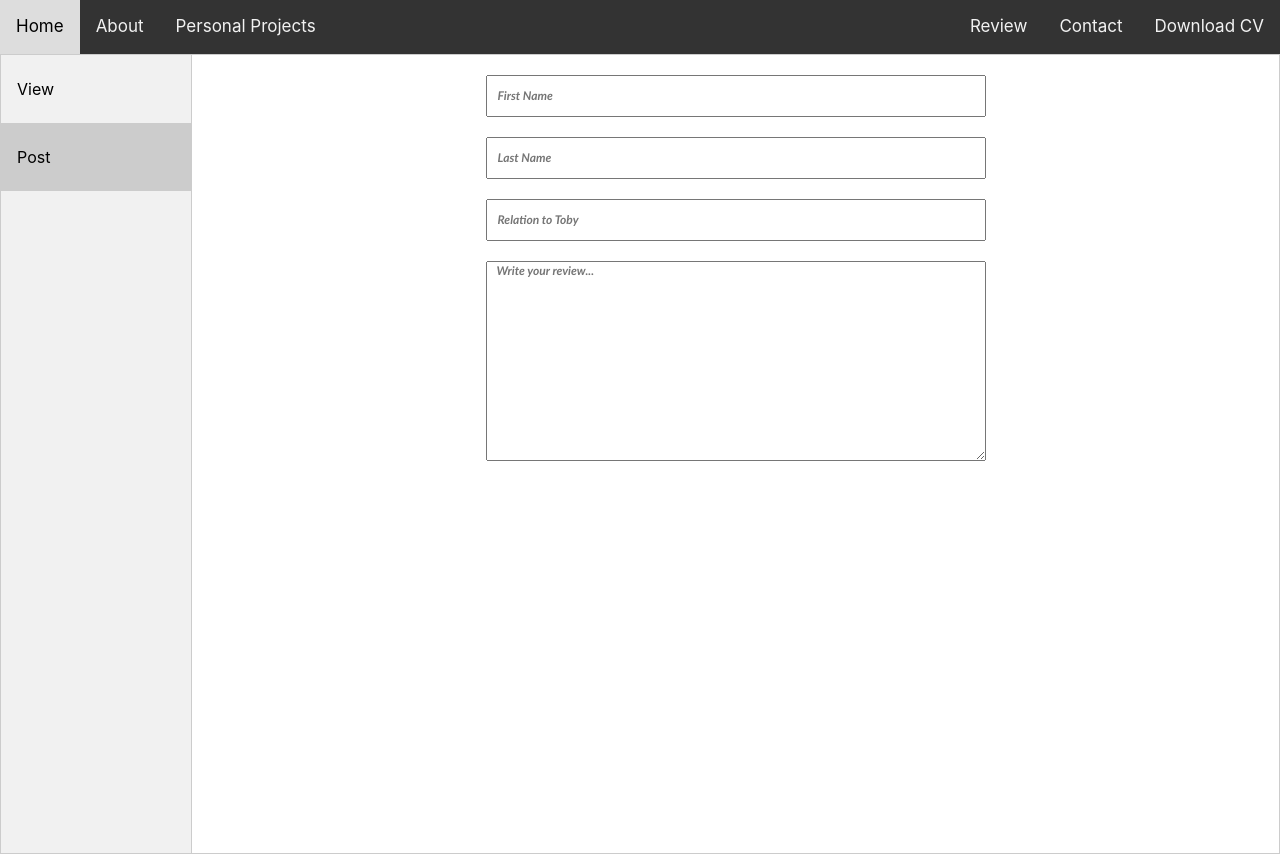
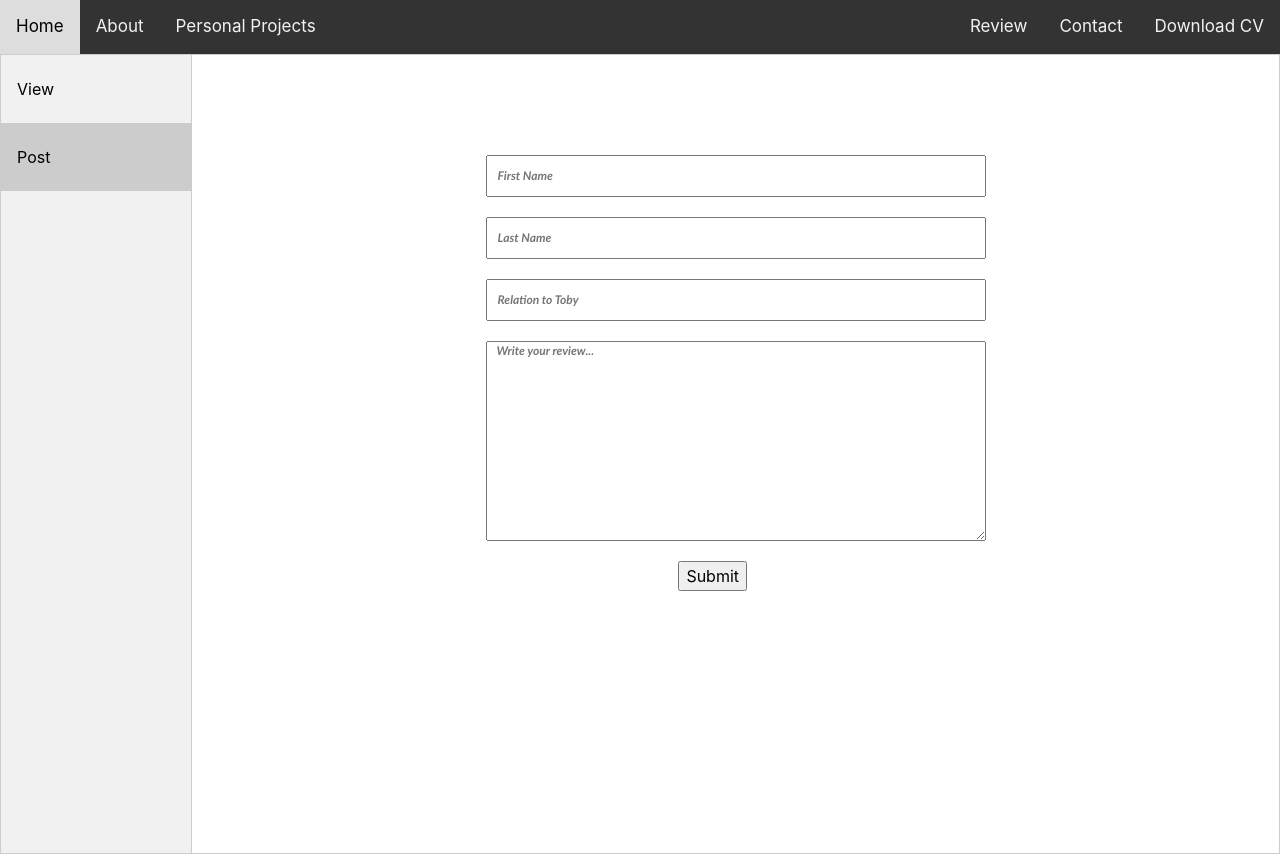
Before and after one commit to TobyPickard/portfolio, a Flask app: page /review in a window 1280 px wide, after a click on "Post". Run offline with Flask 2, Linux system fonts and the light colour scheme; some libraries are stand-ins or nearby versions.

Commit message:
adding functionality to the review page

```diff
--- a/app.py
+++ b/app.py
@@ -40,3 +40,20 @@ def review():
 @app.route('/')
 def home():
     return render_template('home.html')
+
+@app.route('/review', methods=['POST'])
+def action():
+    form_data = {}
+    form_data['first_name'] = request.form['first_name']
+    form_data['last_name'] = request.form['last_name']
+    form_data['relation'] = request.form['relation']
+    form_data['review'] = request.form['review']
+
+    for i in form_data:
+        if not form_data[i]:
+            print(f'{i} was left empty')
+            print("invalid review")
+            print("please try again")
+            break
+
+    return render_template('review.html')
--- a/static/css/buttons.css
+++ b/static/css/buttons.css
@@ -4,6 +4,13 @@
     font-style: italic;
     font-variant: normal;
     font-weight: bold;
-    margin: auto;
+    width: 500px;
+    margin-top: 20px;
+}
 
+.center {
+    margin: 0;
+    position: absolute;
+    left: 53%;
+    margin-top: 20px;
 }
--- a/static/css/textboxes.css
+++ b/static/css/textboxes.css
@@ -15,3 +15,7 @@
     height: 200px;
     padding-top: 0%;
 }
+
+#FirstName {
+    margin-top: 100px;
+}
--- a/templates/base.html
+++ b/templates/base.html
@@ -23,7 +23,7 @@
     </div>
     {% block content %} {% endblock %}
     <!-- Optional JavaScript -->
-    <script src="/static/js/test.js"></script>
+    <script src="/static/js/tabs.js"></script>
     <!-- jQuery first, then Popper.js, then Bootstrap JS -->
     <script src="https://code.jquery.com/jquery-3.3.1.slim.min.js" integrity="sha384-q8i/X+965DzO0rT7abK41JStQIAqVgRVzpbzo5smXKp4YfRvH+8abtTE1Pi6jizo" crossorigin="anonymous"></script>
     <script src="https://cdnjs.cloudflare.com/ajax/libs/popper.js/1.14.7/umd/popper.min.js" integrity="sha384-UO2eT0CpHqdSJQ6hJty5KVphtPhzWj9WO1clHTMGa3JDZwrnQq4sF86dIHNDz0W1" crossorigin="anonymous"></script>
--- a/templates/review.html
+++ b/templates/review.html
@@ -14,9 +14,15 @@
 </div>
 
 <div id="Post" class="tabcontent">
-    <input type="text" class="imgURLText" size="70" id="urlText" placeholder="First Name">
-    <input type="text" class="imgURLText" size="70" id="urlText" placeholder="Last Name">
-    <input type="text" class="imgURLText" size="70" id="urlText" placeholder="Relation to Toby">
-    <textarea class="imgURLText" id="ReviewTextbox" cols="20" wrap="hard" placeholder="Write your review..."></textarea>
+    <form id="frm1" action="/review" method="POST">
+        <input name="first_name" type="text" class="imgURLText" size="70" id="FirstName" placeholder="First Name">
+        <input name="last_name" type="text" class="imgURLText" size="70" id="urlText" placeholder="Last Name">
+        <input name="relation" type="text" class="imgURLText" size="70" id="urlText" placeholder="Relation to Toby">
+        <textarea name="review" class="imgURLText" id="ReviewTextbox" cols="20" wrap="hard" placeholder="Write your review..."></textarea>
+        <input class="center" type="submit" />
+    </form>
+
 </div>
+
+<script src="/static/js/reviewPage.js"></script>
 {% endblock %}
```
Also changed, not shown: static/js/tabs.js (line endings or trailing spaces).
